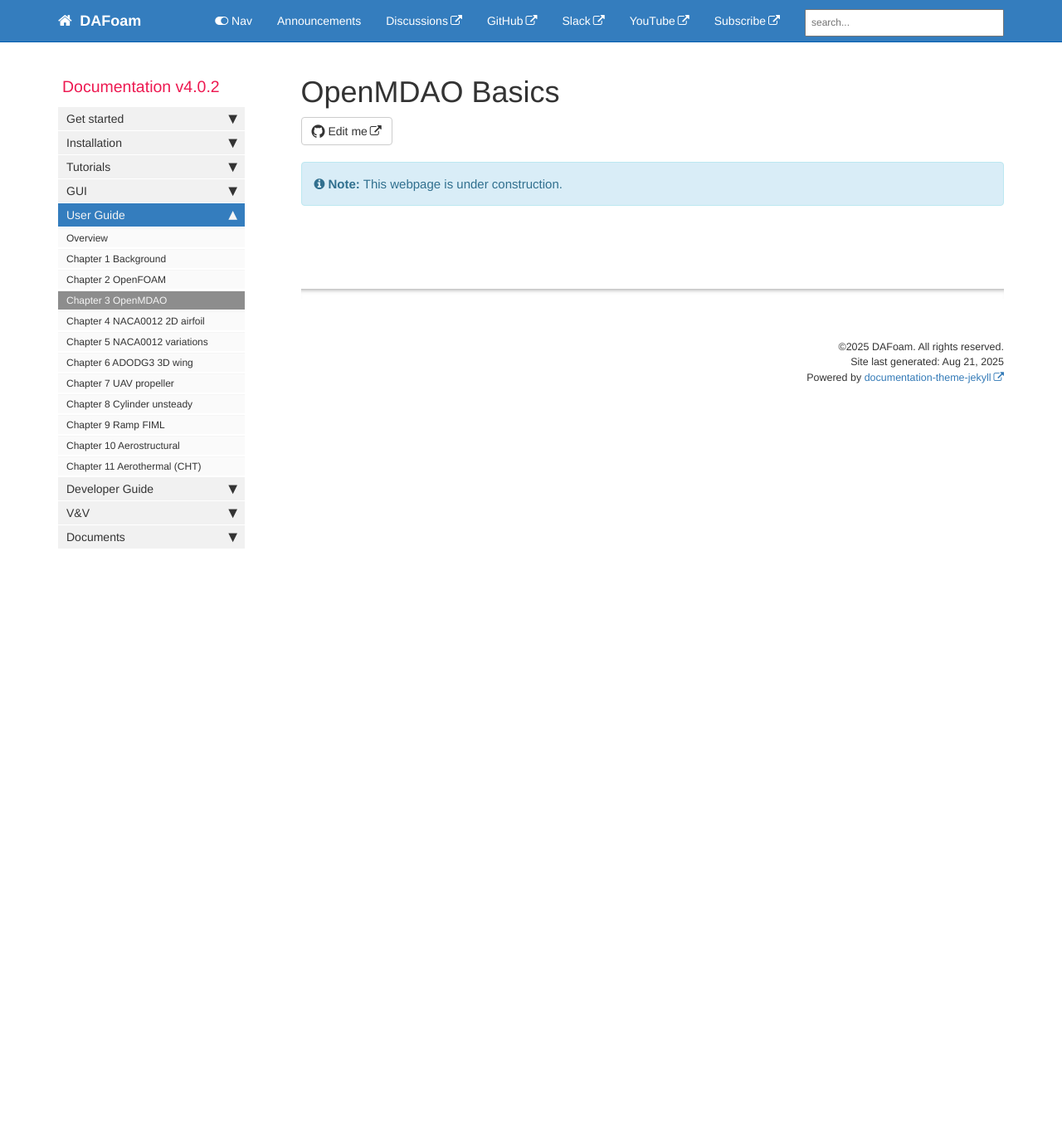
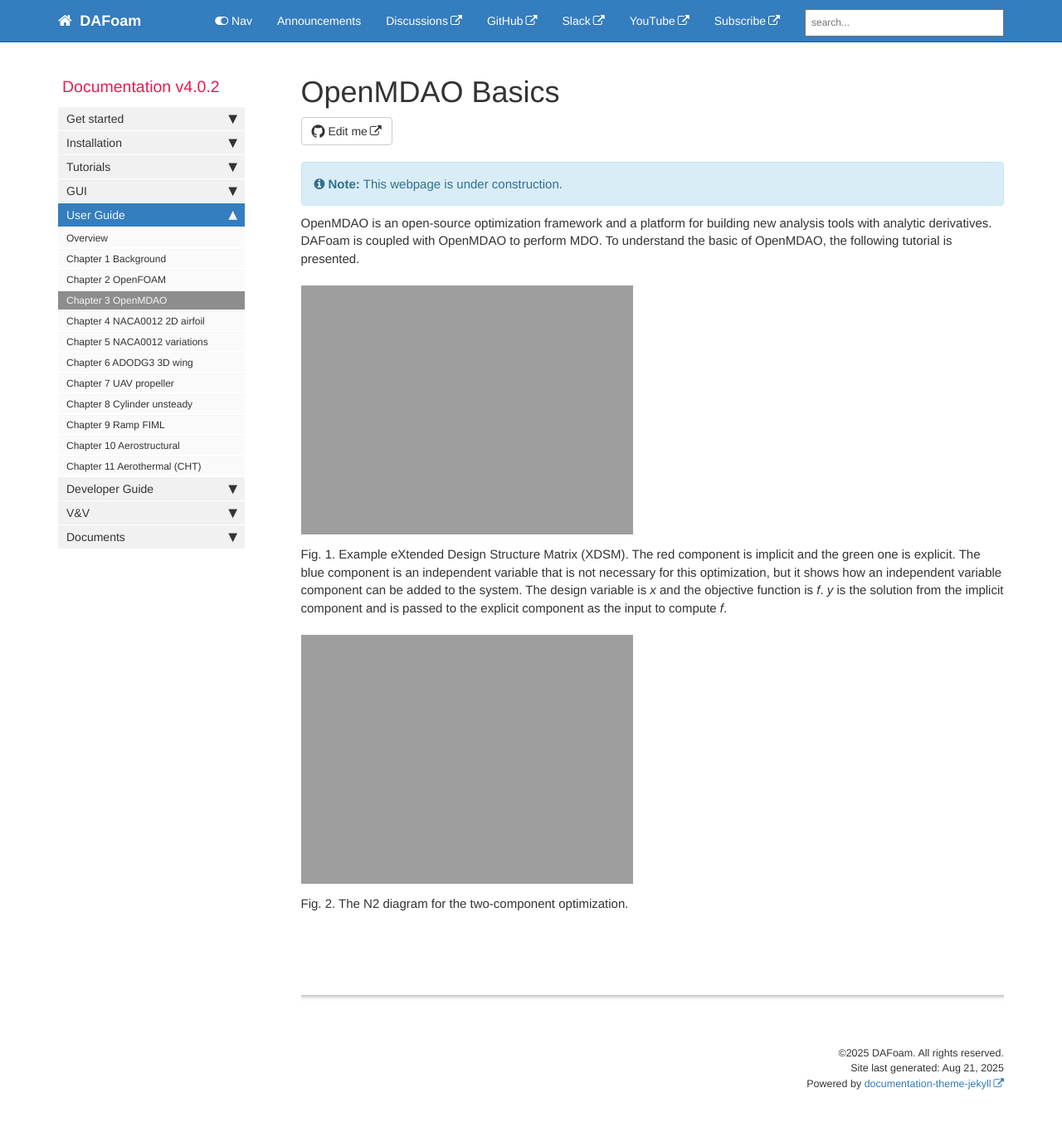
Before and after one commit to DAFoam/DAFoam.github.io, a Jekyll site: the page built from pages/mydoc/mydoc_user_guide_openmdao.md, in a window 1280 px wide and 1366 px high. Shown: the top 1352 px of the window at 83% size. Built offline with Jekyll 4.4.1, drawn with Linux system fonts in a browser that asks for light colours; comment, search, counter and statistics services are not loaded.

Commit message:
Update mydoc_user_guide_openmdao.md

```diff
--- a/pages/mydoc/mydoc_user_guide_openmdao.md
+++ b/pages/mydoc/mydoc_user_guide_openmdao.md
@@ -9,6 +9,21 @@ folder: mydoc
 
 {% include note.html content="This webpage is under construction." %}
 
+OpenMDAO is an open-source optimization framework and a platform for building new analysis tools with analytic derivatives. DAFoam is coupled with OpenMDAO to perform MDO. To understand the basic of OpenMDAO, the following tutorial is presented.
+
+<img src="{{ site.url }}{{ site.baseurl }}/images/tutorials/example_xdsm.png" width="500" />
+
+Fig. 1. Example eXtended Design Structure Matrix (XDSM). The red component is implicit
+and the green one is explicit. The blue component is an independent variable that is not necessary for this optimization, but it shows how an independent variable component can be added to the system. The design variable is *x* and the objective function is *f*. *y* is the solution from the implicit component and is passed to the explicit component as
+the input to compute *f*.
+
+
+
+<img src="{{ site.url }}{{ site.baseurl }}/images/tutorials/example_n2.png" width="500" />
+
+Fig. 2. The N2 diagram for the two-component optimization.
+
+
 
 
 {% include links.html %}
```
